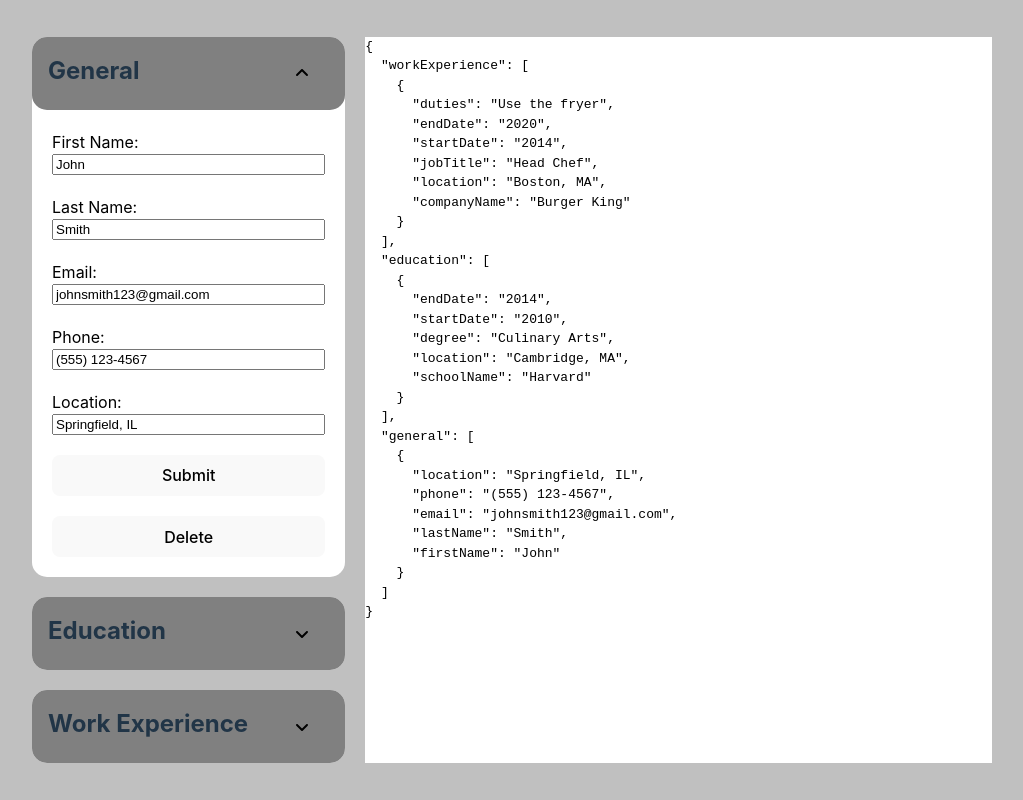
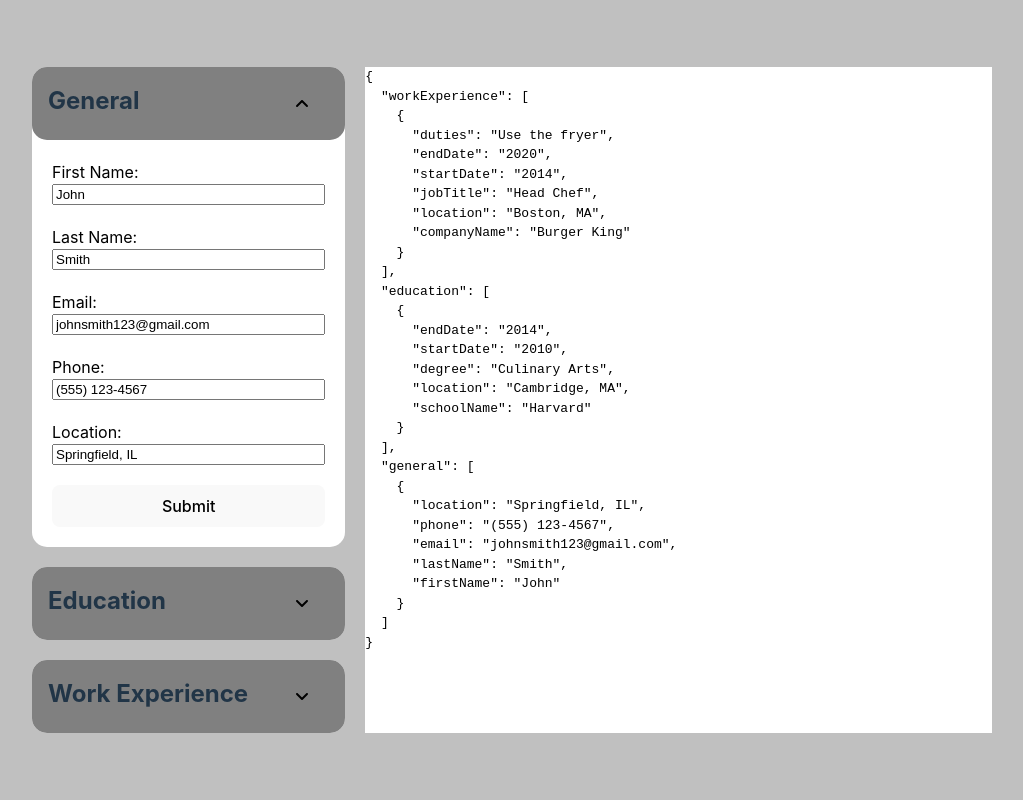
Before and after one commit to djsereno/CV-Application, a React (Vite) app: page / in a window 1280 px wide. Shown: the whole page, without its empty margins (128-1151 px from the left). Built offline with nearby package versions, Linux system fonts and the light colour scheme.

Commit message:
Add ability to delete subsections

```diff
--- a/src/Dropdown.jsx
+++ b/src/Dropdown.jsx
@@ -25,16 +25,29 @@ function Dropdown({
 
   const addSubsection = () => {
     if (isSubmitted.some((value) => value === false)) return false;
-
     const newSubsection = formFields.reduce(
       (subsectionValsAcc, input) => ({ [input.id]: '', ...subsectionValsAcc }),
       {}
     );
     const newSectionVals = [...sectionVals, newSubsection];
-
     setSectionVals(newSectionVals);
     setSubsectionKeys([...subsectionKeys, uuidv4()]);
     setIsSubmitted([...isSubmitted, false]);
+  };
+
+  const deleteSubsection = (index) => {
+    // CV needs index removed AND values cleaned so unsubmitted form values don't get pushed
+    // However, sectionVals should preserve unsubmitted form data
+    const newKeys = [...subsectionKeys.slice(0, index), ...subsectionKeys.slice(index + 1)];
+    const newIsSubmitted = [...isSubmitted.slice(0, index), ...isSubmitted.slice(index + 1)];
+    const newSectionVals = sectionVals.filter((values, i) => index !== i);
+    const newCVVals = newSectionVals.map((values, i) =>
+      newIsSubmitted[i] ? values : Object.fromEntries(Object.keys(values).map((key) => [key, '']))
+    );
+    setSectionVals(newSectionVals);
+    setSubsectionKeys(newKeys);
+    setIsSubmitted(newIsSubmitted);
+    updateCvVals(newCVVals, id);
   };
 
   const toggleSubmit = (e, subsectionIndex, isSubmit) => {
@@ -49,10 +62,12 @@ function Dropdown({
     <Subsection
       key={subsectionKeys[index]}
       formFields={formFields}
+      handleDelete={() => deleteSubsection(index)}
       handleEdit={(e) => toggleSubmit(e, index, false)}
       handleSubmit={(e) => toggleSubmit(e, index, true)}
       index={index}
       initSubsectionVals={subsectionVals}
+      isDeletable={sectionVals.length > 1}
       isSubmitted={isSubmitted[index]}
       sectionId={id}
       updateSectionVals={updateSectionVals}
--- a/src/FormInput.jsx
+++ b/src/FormInput.jsx
@@ -16,7 +16,6 @@ function FormInput({ formFields, handleSubmit, subsectionVals, updateSubsectionV
       <form className="section-form" onSubmit={handleSubmit}>
         {inputComponents}
         <button type="submit">Submit</button>
-        <button type="button">Delete</button>
       </form>
     </div>
   );
--- a/src/FormOutput.jsx
+++ b/src/FormOutput.jsx
@@ -51,7 +51,6 @@ function FormOutput({ handleEdit, sectionId, subsectionVals }) {
       <button type="submit" onClick={handleEdit}>
         Edit
       </button>
-      <button type="button">Delete</button>
     </div>
   );
 }
--- a/src/Subsection.jsx
+++ b/src/Subsection.jsx
@@ -5,10 +5,12 @@ import FormOutput from './FormOutput';
 
 function Subsection({
   formFields,
+  handleDelete,
   handleEdit,
   handleSubmit,
   index,
   initSubsectionVals,
+  isDeletable,
   isSubmitted,
   sectionId,
   updateSectionVals
@@ -34,17 +36,19 @@ function Subsection({
           updateSubsectionVals={updateSubsectionVals}
         />
       )}
-      {subsectionVals.length > 0 ? <button>Delete</button> : null}
+      {isDeletable ? <button onClick={handleDelete}>Delete</button> : null}
     </>
   );
 }
 
 Subsection.propTypes = {
   formFields: PropTypes.array,
+  handleDelete: PropTypes.func,
   handleEdit: PropTypes.func,
   handleSubmit: PropTypes.func,
   index: PropTypes.number,
   initSubsectionVals: PropTypes.object,
+  isDeletable: PropTypes.bool,
   isSubmitted: PropTypes.bool,
   sectionId: PropTypes.string,
   updateSectionVals: PropTypes.func
```
